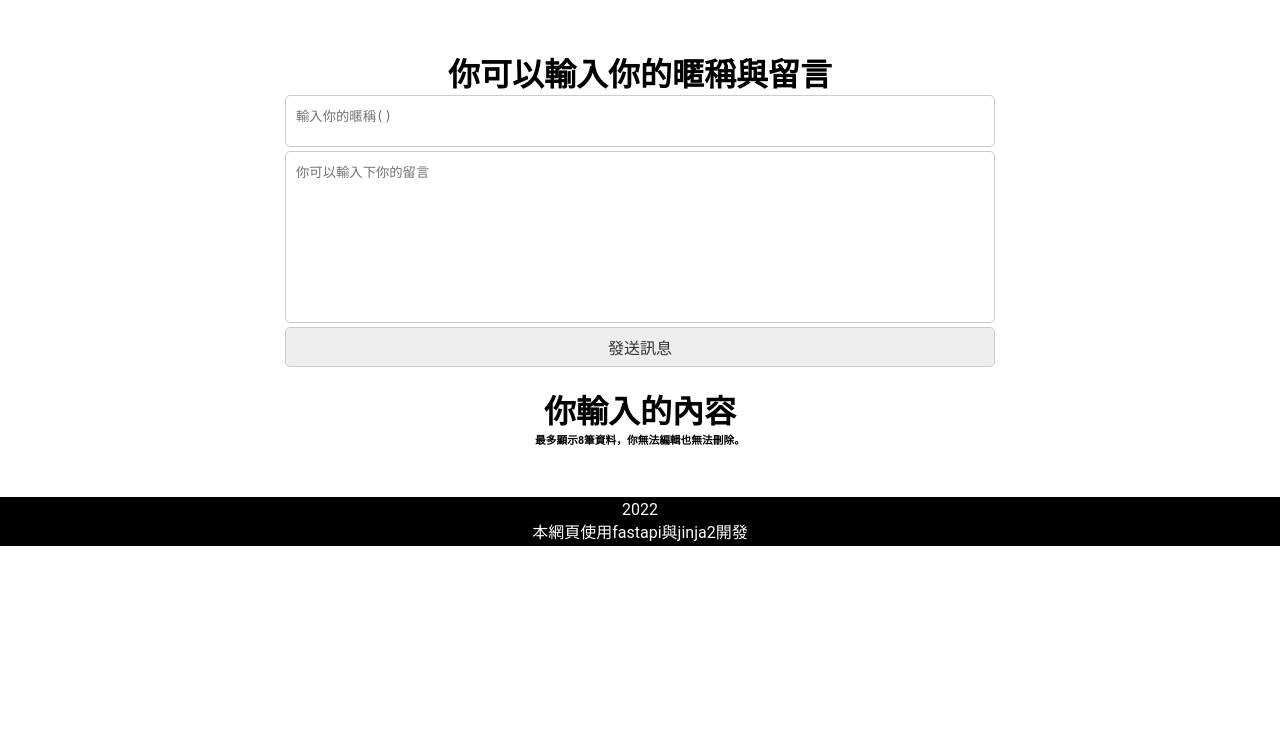
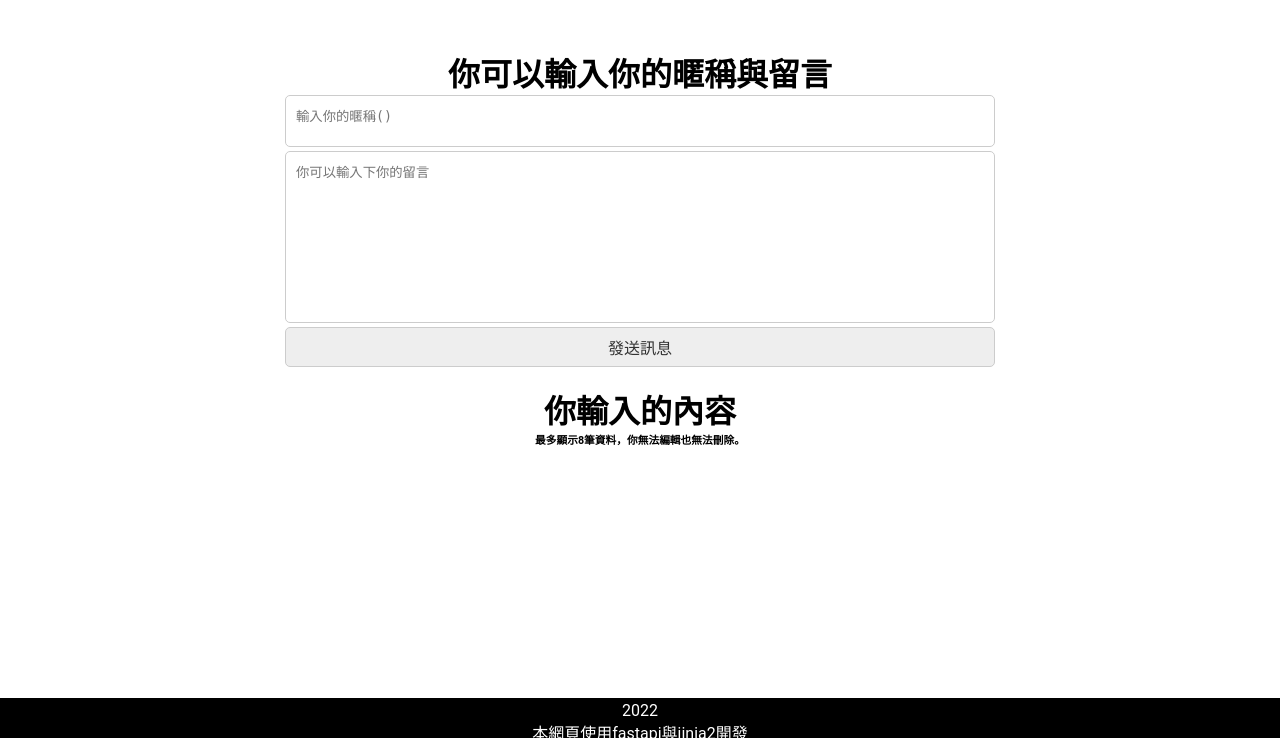
Before and after one commit to UFOTreeboy/fastapi_database_demo, a FastAPI app: page / in a window 1280 px wide. Shown: the part 62-806 px from the top of the page. Before the commit the page ends 608 px from the top, so only its background shows below. Run offline with FastAPI, Linux system fonts and the light colour scheme; data that the repository does not hold is empty.

Commit message:
2022_12_13_4_改變CSS設定

```diff
--- a/static/styles.css
+++ b/static/styles.css
@@ -70,6 +70,7 @@ button{
     border-bottom: 1px solid rgb(0, 0, 0);
     flex-direction: column;
     align-items: center;
+
 }
 
 .task:first-child{
@@ -77,8 +78,12 @@ button{
 }
 
 .wrapper{
-    min-height: 100%;
     position: relative;
+    min-height: 100vh;
+}
+
+.content-wrap {
+    padding-bottom: 2.5rem;
 }
 .footer{
     text-align: center;
@@ -86,5 +91,7 @@ button{
     background-color: rgb(0, 0, 0);
     color: white;
     position: absolute;
-    width: 100%
+    width: 100%;
+    height: 2.5rem;
+    bottom: 0 ;
 }
--- a/templates/base.html
+++ b/templates/base.html
@@ -9,11 +9,13 @@
     <link rel="canonical" href="https://getbootstrap.com/docs/5.2/examples/headers/">
 </head>
 <body>
-    <div calss="wrapper">
     <header class="header">
         <h2>粉絲團留言板</h2>
         <h4>測試中</h4>
-    </header>
+   </header>
+    <div calss="wrapper">
+        <div class="content-wrap">
+
     <main>
         <h1>你可以輸入你的暱稱與留言</h1>
 
@@ -21,10 +23,11 @@
 
             {% endblock content %}
     </main>
+    </div>
     <footer class="footer">
         <p>2022<br>
         <a>本網頁使用fastapi與jinja2開發</a></p>
-      </footer>
+    </footer>
     </div>
 </body>
 </html>
```
Also changed, not shown: todo.sqlite3.
